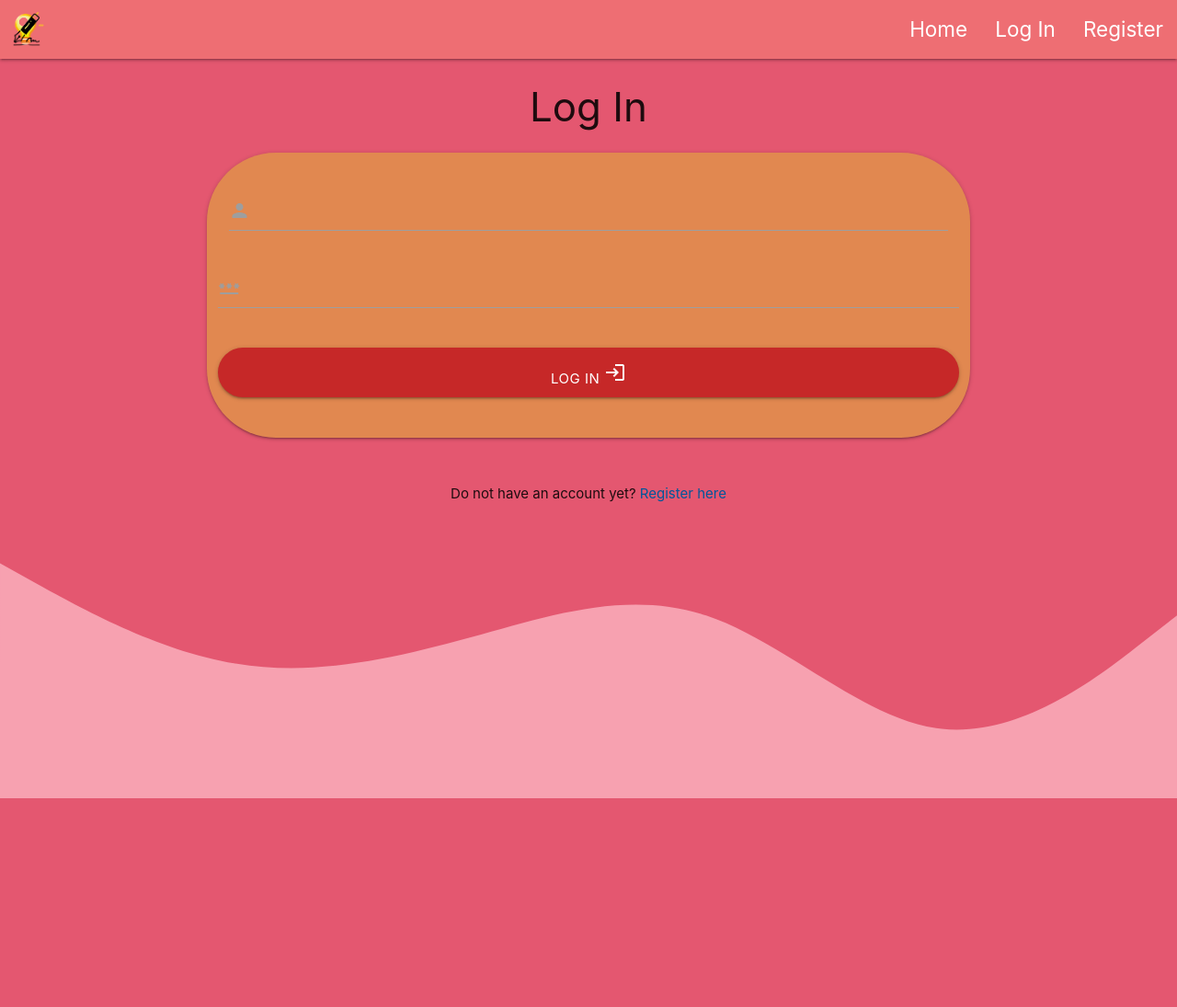
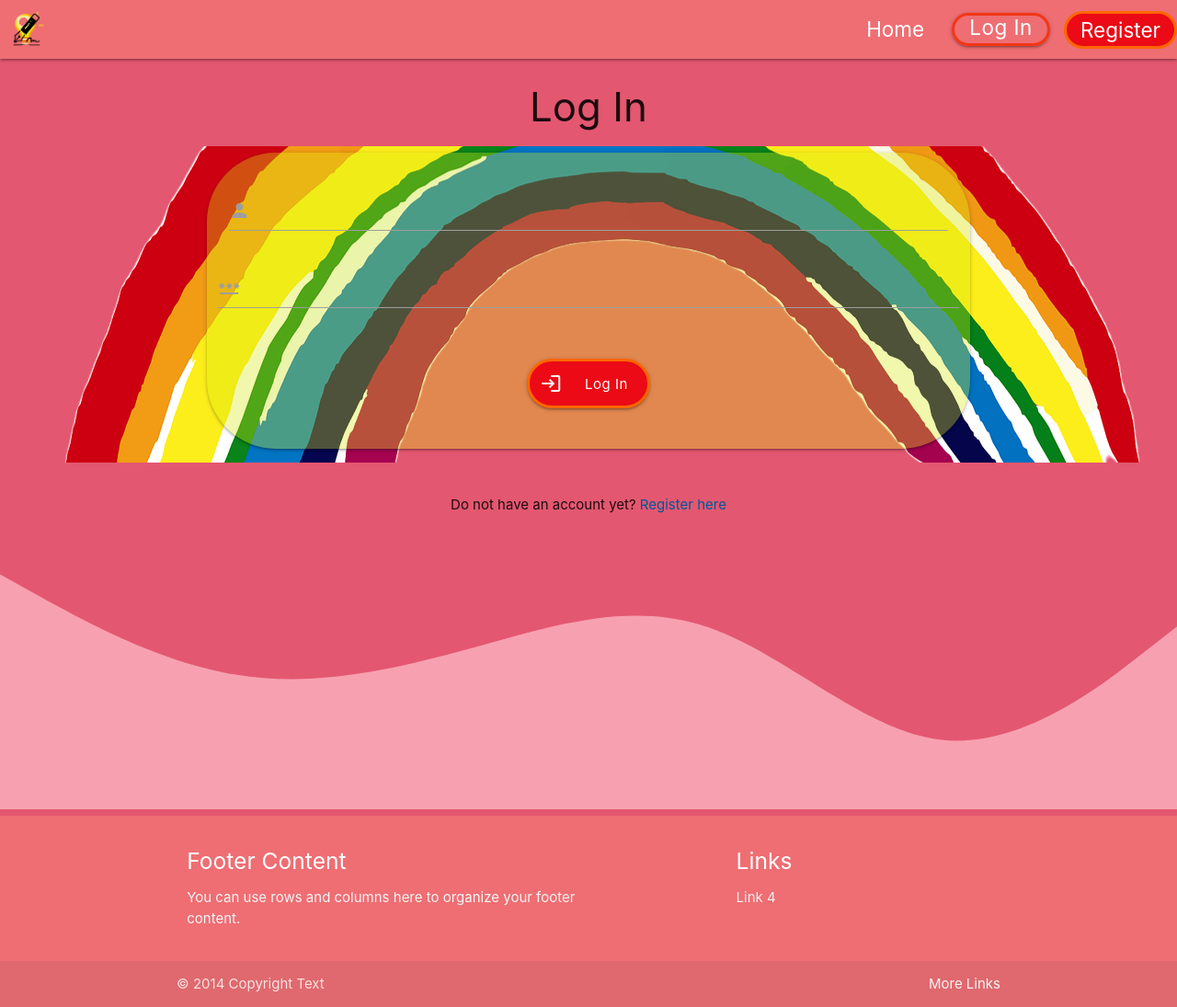
Before and after one commit to kuzGo/MS3-Project-CI, a Flask app: page /login in a window 1280 px wide. Shown: the whole page at 92% size. Before the commit the page ends 868 px from the top, so only its background shows below. Run offline with Flask 2, Linux system fonts and the light colour scheme; some libraries are stand-ins or nearby versions; some web fonts are replaced.

Commit message:
Style buttons and icons

```diff
--- a/static/js/main.js
+++ b/static/js/main.js
@@ -5,10 +5,3 @@ $(document).ready(function(){
     $('.modal').modal();
     $('.tooltipped').tooltip();
   });
-
-  let navIcons = document.querySelectorAll(".nav-icons");
-  navIcons.forEach((navIcons) => {
-    navIcons.addEventListener("mouseover", e=>{
-      navIcons.innerText = " Hi ";
-    });
-  });
--- a/templates/base.html
+++ b/templates/base.html
@@ -35,12 +35,12 @@
                             Activities
                         </a>
                     </li>
-                    <li><a href="{{ url_for('logout')}}">
+                    <li><a href="{{ url_for('logout')}}" class="register-btn">
                         Log Out
                     </a>
                 </li>
 
-                <li><a href="{{ url_for('welcome', username=session['client']) }}">
+                <li><a href="{{ url_for('welcome', username=session['client']) }}" class="btn login-btn">
                 My Profile
                 </a>
             </li>
@@ -49,11 +49,11 @@
                  </a>
              </li>
                 {% else %}
-                    <li><a href="{{ url_for('login')}}">
+                    <li><a href="{{ url_for('login')}}" class="btn login-btn " >
                         Log In
                         </a>
                     </li>
-                    <li><a href="{{ url_for('register')}}">
+                    <li><a href="{{ url_for('register')}}" class="register-btn" >
                         Register
                         </a>
                     </li>
@@ -87,9 +87,11 @@
             {% with messages = get_flashed_messages() %}
                 {% if messages %}
                   {% for message in messages %}
-
-                      <h4 class="center-align green lighten-2 text-darken-4">{{ message }}</h4>
-
+                    <div class="row">
+                        <div class="s12 offset-m4">
+                          <h4 class="center-align flash-msg">{{ message }}</h4>
+                        </div>
+                    </div>
                   {% endfor %}
                 {% endif %}
             {% endwith %}
@@ -99,10 +101,36 @@
 
         {% endblock %}
     </main>
-    <footer>
-        <svg xmlns="http://www.w3.org/2000/svg" viewBox="0 0 1440 320"><path fill="#ffc0cbb5" fill-opacity="1"
-            d="M0,32L48,58.7C96,85,192,139,288,154.7C384,171,480,149,576,122.7C672,96,768,64,864,96C960,128,1056,224,1152,234.7C1248,245,1344,171,1392,133.3L1440,96L1440,320L1392,320C1344,320,1248,320,1152,320C1056,320,960,320,864,320C768,320,672,320,576,320C480,320,384,320,288,320C192,320,96,320,48,320L0,320Z"></path></svg>
+    <!-- SVG Banner from getwaves.io -->
+    <svg xmlns="http://www.w3.org/2000/svg" viewBox="0 0 1440 320">
+        <path fill="#ffc0cbb5" id="banner" fill-opacity="1"
+            d="M0,32L48,58.7C96,85,192,139,288,154.7C384,171,480,149,576,122.7C672,96,768,64,864,96C960,128,1056,224,1152,234.7C1248,245,1344,171,1392,133.3L1440,96L1440,320L1392,320C1344,320,1248,320,1152,320C1056,320,960,320,864,320C768,320,672,320,576,320C480,320,384,320,288,320C192,320,96,320,48,320L0,320Z">
+        </path>
+    </svg>
+    <footer class="page-footer">
+        <div class="container">
+            <div class="row">
+                <div class="col l6 s12">
+                    <h5 class="white-text">Footer Content</h5>
+                    <p class="grey-text text-lighten-4">You can use rows and columns here to organize your footer content.
+                    </p>
+                </div>
+                <div class="col l4 offset-l2 s12">
+                    <h5 class="white-text">Links</h5>
+                    <ul>
+                        <li><a class="grey-text text-lighten-3" href="#!">Link 4</a></li>
+                    </ul>
+                </div>
+            </div>
+        </div>
+        <div class="footer-copyright">
+            <div class="container">
+                © 2014 Copyright Text
+                <a class="grey-text text-lighten-4 right" href="#!">More Links</a>
+            </div>
+        </div>
     </footer>
+
     <script src="https://code.jquery.com/jquery-3.6.0.min.js"
         integrity="sha256-/xUj+3OJU5yExlq6GSYGSHk7tPXikynS7ogEvDej/m4=" crossorigin="anonymous"></script>
     <script src="https://cdnjs.cloudflare.com/ajax/libs/materialize/1.0.0/js/materialize.min.js"></script>
--- a/templates/login.html
+++ b/templates/login.html
@@ -3,7 +3,7 @@
 
 <h3 class="center-align">Log In</h3>
 
-    <div class="row" id="bg-image">
+    <div class="row bg-image" >
         <form class="col s12 m8 offset-m2" method="POST" action="{{ url_for('login')}}">
             <div class="card-panel">
                 <!-- Username input field -->
@@ -14,15 +14,15 @@
                     </div>
                     <!-- Password input field -->
                     <div class="row">
-                        <div class="input-field col s12">
+                        <div class="input-field col s12 ">
                             <input id="password" name="password" type="password" class="validate" minlength="5" maxlength="20" pattern="^[a-zA-Z0-9]{5,20}$" required>
                             <label for="password"> <i class="material-icons">password</i> </label>
                         </div>
                     </div>
                     <!-- Submit Button -->
-                    <button class="col s12 btn-large waves-effect waves-light red darken-3" type="submit" name="action">
+                    <button class="col s12 m2 offset-m5 btn-large waves-effect register-btn" type="submit" name="action">
                         Log In
-                        <i class="material-icons">login</i>
+                        <i class="material-icons left">login</i>
                     </button>
                 </div>
             </div>
--- a/templates/register.html
+++ b/templates/register.html
@@ -3,7 +3,7 @@
 
 <h3 class="center-align">Register</h3>
 
-    <div class="row">
+    <div class="row bg-image">
         <form class="col s12 m8 offset-m2" method="POST" action="{{ url_for('register')}}">
             <div class="card-panel">
                 <!-- Username input field -->
@@ -20,9 +20,9 @@
                         </div>
                     </div>
                     <!-- Submit Button -->
-                    <button class="col s12 btn-large waves-effect waves-light red darken-3" type="submit" name="action">
+                    <button class="col s12 m2 offset-m5 btn-large waves-effect register-btn" type="submit" name="action">
                         Register
-                        <i class="material-icons">send</i>
+                        <i class="material-icons right">send</i>
                     </button>
                 </div>
             </div>
--- a/templates/welcome.html
+++ b/templates/welcome.html
@@ -1,7 +1,8 @@
 {% extends "base.html" %}
 {% block content %}
 
-<h3 class="center-align flash-msg">Hi {{ username }}, welcome to your profile!</h3>
+<h3 class="center-align flash-msg">{{ username }}'s profile.</h3>
+<p class="center-align">This is your profile where you can see all yor posted activities or modify them</p>
 
 
 <div class="container">
@@ -17,7 +18,6 @@
                     <div class="card-content">
                         <span class="card-title activator grey-text text-darken-4">{{ upload.activity_name }}<i
                                 class="material-icons right">more_vert</i></span>
-                        <p><a href="#">Learn More</a></p>
                     </div>
                     <div class="card-reveal">
                         <span class="card-title grey-text text-darken-4">{{ upload.activity_name }}<i
```
